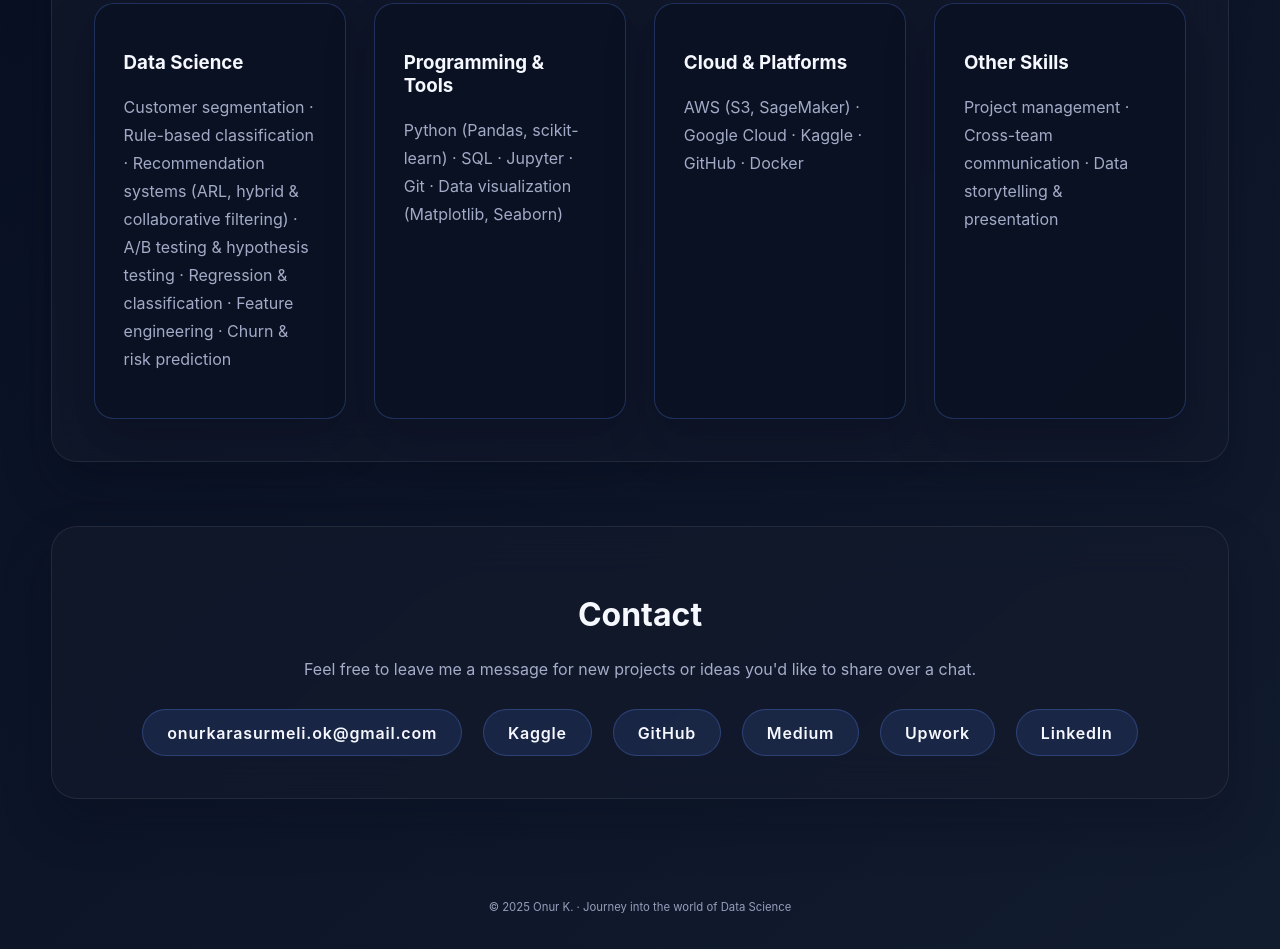
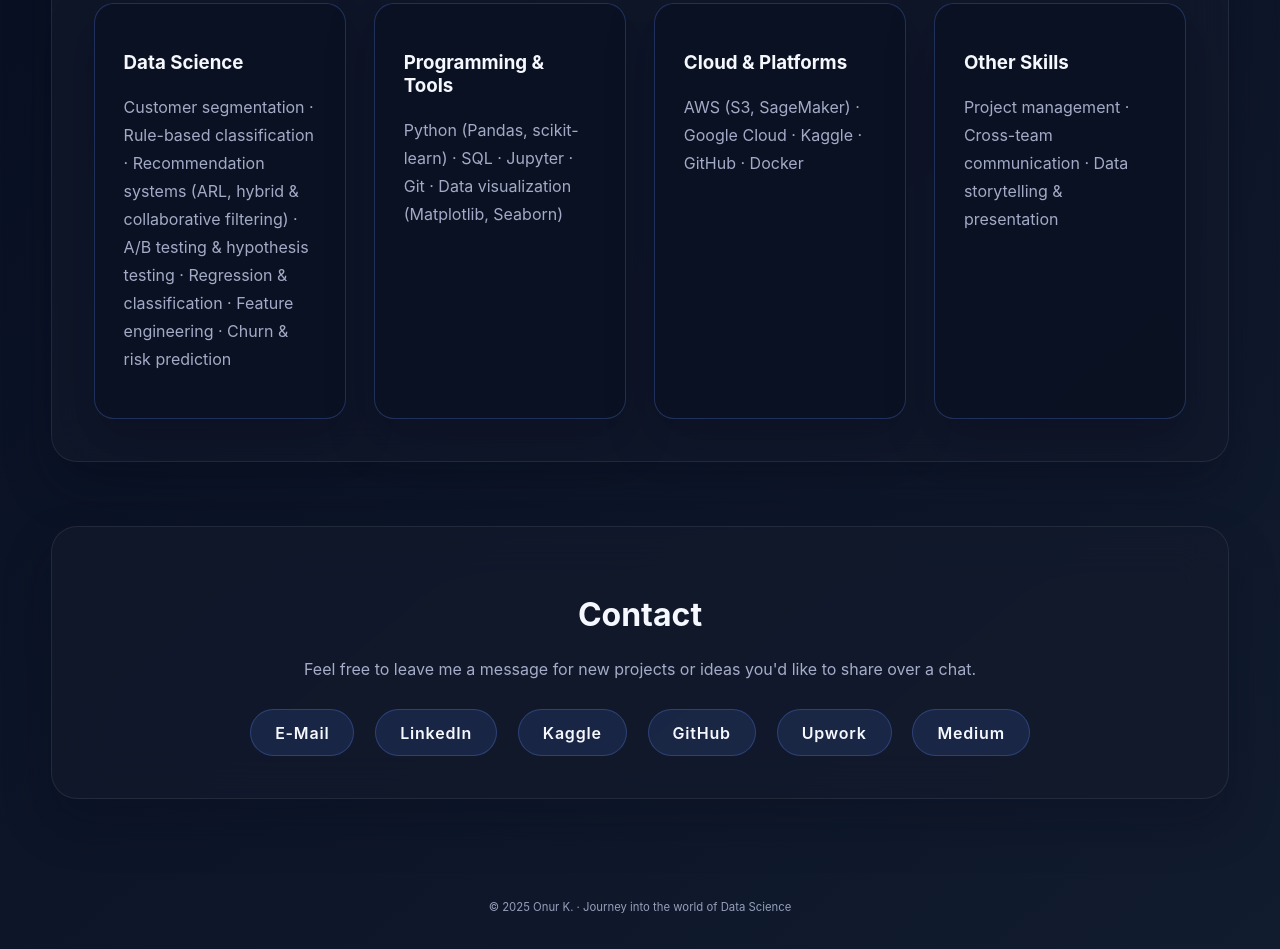
Before and after one commit to onurkrsrml/onur-karasurmeli-portfolio, a plain HTML site: page index.html in a window 1280 px wide. Shown: the part 1970-2919 px from the top of the page. Drawn offline with Linux system fonts and the light colour scheme.

Commit message:
contacts updated

```diff
--- a/index.html
+++ b/index.html
@@ -91,12 +91,12 @@
             <h2>Contact</h2>
             <p>Feel free to leave me a message for new projects or ideas you'd like to share over a chat.</p>
             <div class="contact-grid">
-                <a href="mailto:onurkarasurmeli.ok@gmail.com">onurkarasurmeli.ok@gmail.com</a>
+                <a href="mailto:onurkarasurmeli.ok@gmail.com" target="_blank" rel="noopener">E-Mail</a>
+                <a href="https://www.linkedin.com/in/onurkarasurmeli/" target="_blank" rel="noopener">LinkedIn</a>
                 <a href="https://www.kaggle.com/onurkarasurmeli" target="_blank" rel="noopener">Kaggle</a>
                 <a href="https://github.com/onurkrsrml" target="_blank" rel="noopener">GitHub</a>
+                <a href="https://www.upwork.com/freelancers/~01e70a5093ae6f9d2e" target="_blank" rel="noopener">Upwork</a>
                 <a href="https://medium.com/@onurkarasurmeli" target="_blank" rel="noopener">Medium</a>
-                <a href="https://www.upwork.com/freelancers/~01e70a5093ae6f9d2e" target="_blank" rel="noopener">Upwork</a>
-                <a href="https://www.linkedin.com/in/onurkarasurmeli/" target="_blank" rel="noopener">LinkedIn</a>
             </div>
         </section>
     </main>
```
Also changed, not shown: 1 other file.
